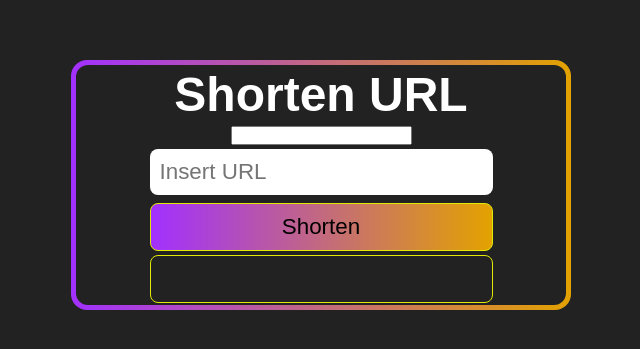
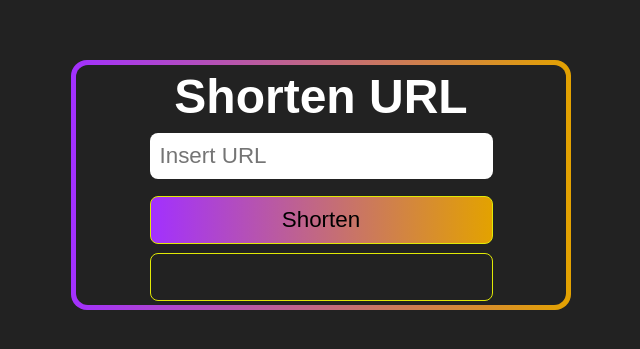
Before and after one commit to ihleonel/shorten-links, a Vue app in the folder frontend/: page / in a window 1280 px wide. Shown: the part 215-564 px from the top of the page, without its empty margins (319-959 px from the left). Built offline with nearby package versions, Linux system fonts and the light colour scheme.

Commit message:
Refactoring replace inputText component

```diff
--- a/frontend/src/App.vue
+++ b/frontend/src/App.vue
@@ -20,11 +20,6 @@ const submit = () => {
       <h1 class="title">Shorten URL</h1>
       <InputText
         v-model="form.link"
-      />
-      <input
-        v-model="form.link"
-        class="input"
-        type="search"
         placeholder="Insert URL"
       />
       <small>{{ error?.link }}</small>
--- a/frontend/src/Components/InputText.vue
+++ b/frontend/src/Components/InputText.vue
@@ -2,14 +2,17 @@
 import { defineProps, defineEmits } from 'vue'
 
 const props = defineProps({
-  modelValue: String
+  modelValue: String,
+  placeholder: String
 })
 const emit = defineEmits(['update:modelValue'])
 </script>
 <template>
   <input
     type="text"
+    class="input"
     :value="props.modelValue"
+    :placeholder="props.placeholder"
     @input="event => {emit('update:modelValue', event.target.value)}"
   >
 </template>
```
